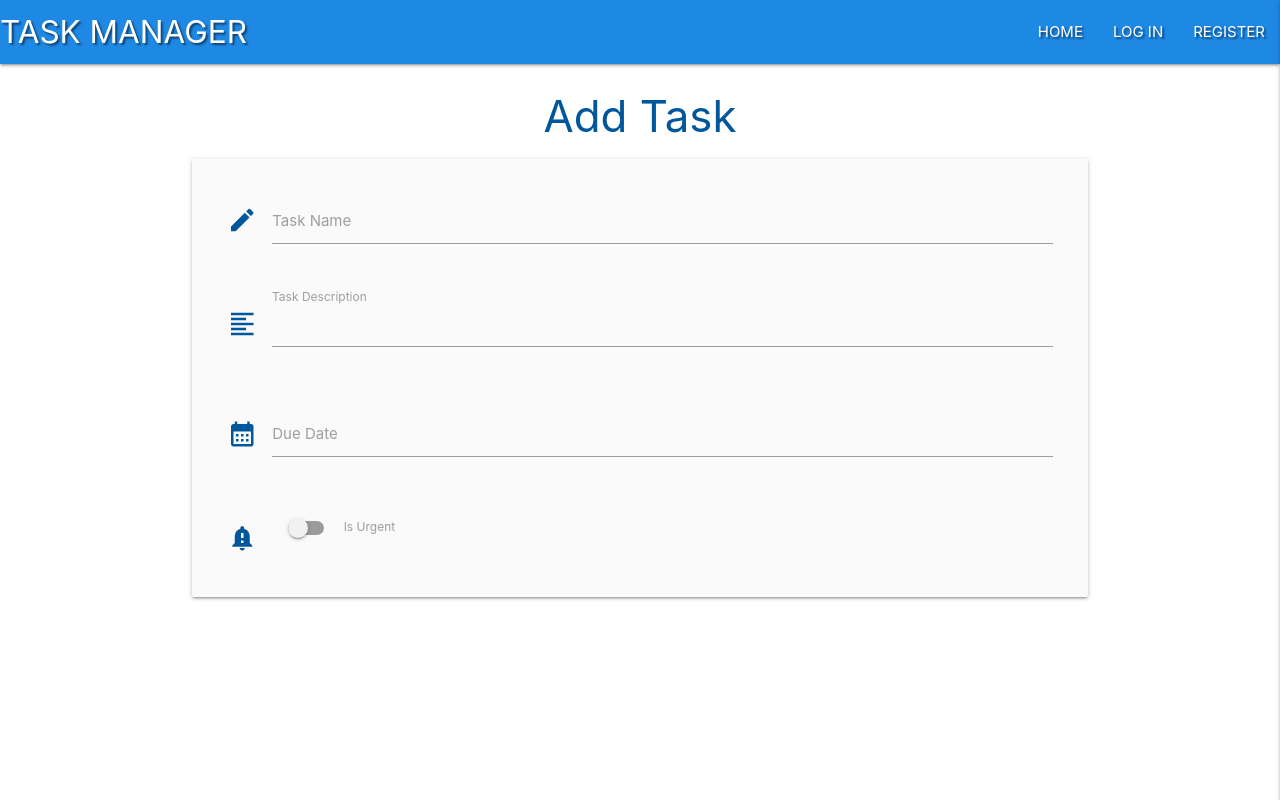
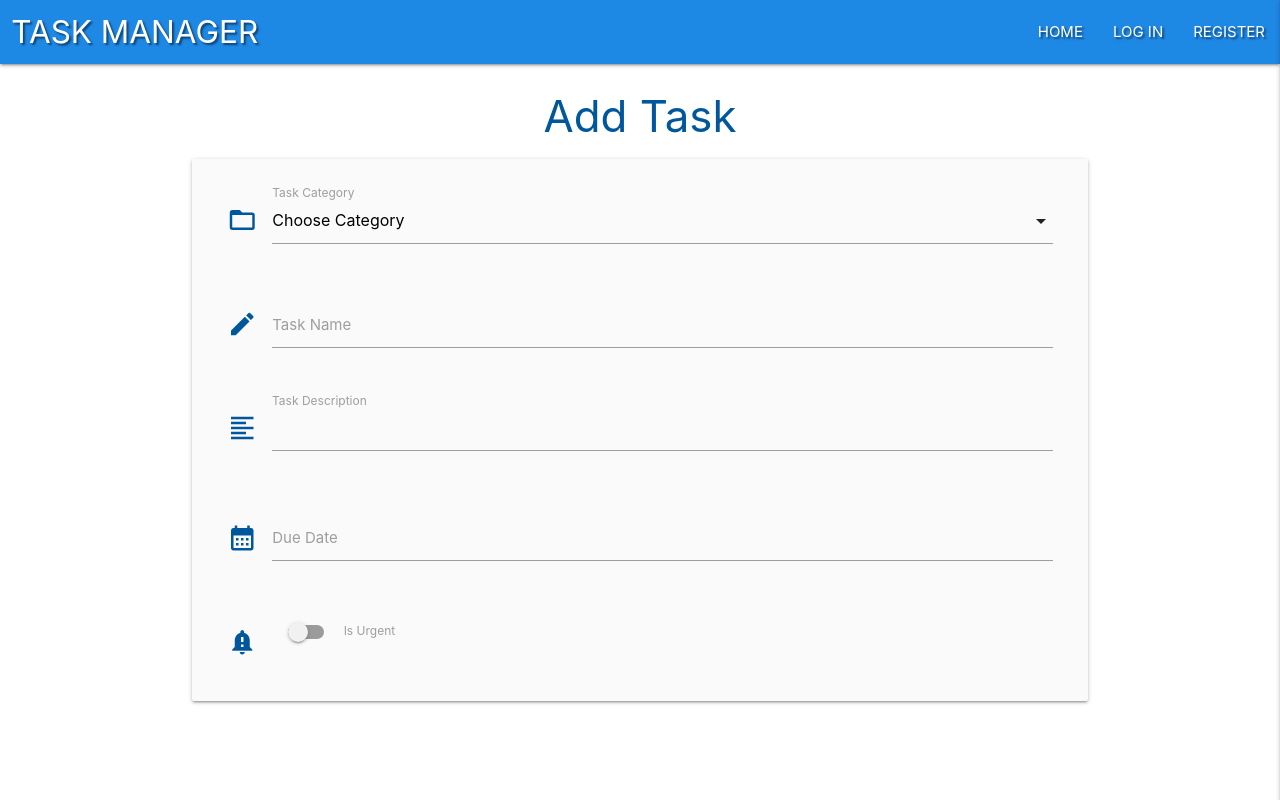
Before and after one commit to JoyZadan/task-manager, a Flask app: page /add_task in a window 1280 px wide. Run offline with Flask 2, Linux system fonts and the light colour scheme; data that the repository does not hold is empty; some libraries are stand-ins or nearby versions.

Commit message:
Add categories dropdown

```diff
--- a/app.py
+++ b/app.py
@@ -123,7 +123,8 @@ def add_task():
     """
     docstrings
     """
-    return render_template("add_task.html")
+    categories = mongo.db.categories.find().sort("category_name", 1)
+    return render_template("add_task.html", categories=categories)
 
 
 if __name__ == "__main__":
--- a/static/css/style.css
+++ b/static/css/style.css
@@ -5,3 +5,7 @@
 .flashes h4 {
     line-height: 2;
 }
+
+.margin-left {
+    margin-left: 0.75rem;
+}
--- a/static/js/script.js
+++ b/static/js/script.js
@@ -2,6 +2,7 @@ $(document).ready(function() {
     $('.sidenav').sidenav({edge: "right"});
     $('.collapsible').collapsible();
     $('.tooltipped').tooltip();
+    $('select').formSelect();
     $('.datepicker').datepicker({
         format: "dd mmmm, yyyy",
         yearRange: 3,
--- a/templates/add_task.html
+++ b/templates/add_task.html
@@ -5,6 +5,18 @@
 
     <div class="row card-panel grey lighten-5">
         <form class="col s12" method="POST" action="">
+            <div class="row">
+                <div class="input-field col s12">
+                    <i class="material-icons prefix light-blue-text text-darken-4">folder_open</i>
+                    <select id="category_name" name="category_name" class="validate" required>
+                        <option value="" disabled selected>Choose Category</option>
+                        {% for category in categories %}
+                            <option value="{{ category.category_name }}">{{ category.category_name }}</option>
+                        {% endfor %}
+                    </select>
+                    <label for="category_name">Task Category</label>
+                </div>
+            </div>
             <div class="row">
                 <div class="input-field col s12">
                     <i class="material-icons prefix light-blue-text text-darken-4">edit</i>
--- a/templates/base.html
+++ b/templates/base.html
@@ -19,7 +19,7 @@
         <!-- top navbar -->
         <nav class="nav-extended text-shadow blue darken-1">
             <div class="nav-wrapper">
-                <a href="{{ url_for('get_tasks') }}" class="brand-logo">TASK MANAGER</a>
+                <a href="{{ url_for('get_tasks') }}" class="brand-logo margin-left">TASK MANAGER</a>
                 <a href="#" data-target="mobile-demo" class="sidenav-trigger right"><i class="material-icons">menu</i></a>
                 <ul class="right hide-on-med-and-down">
                     <li><a href="{{ url_for('get_tasks') }}">HOME</a></li>
```
